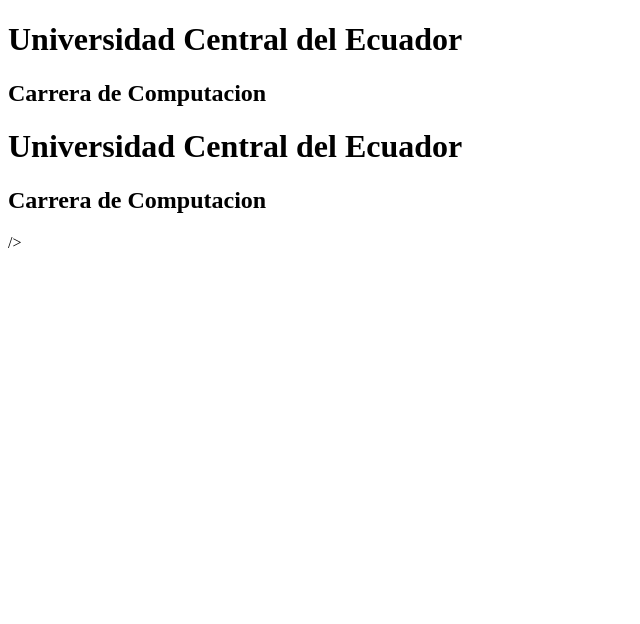
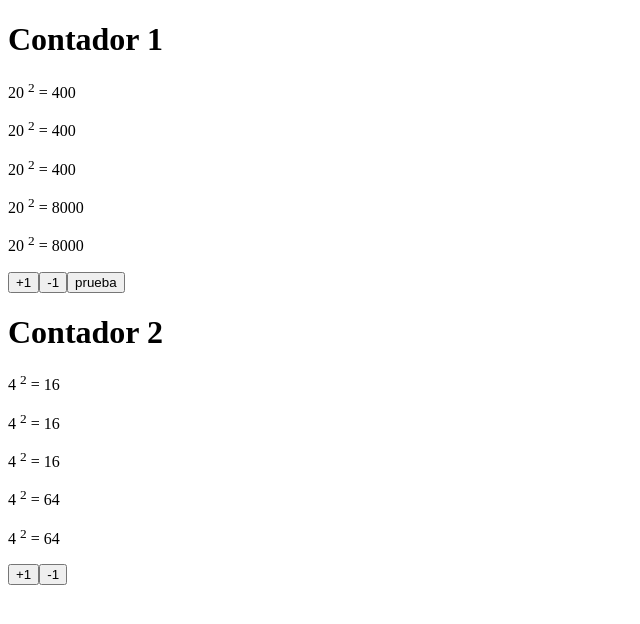
Before and after one commit to Michael-Barrionuevo/pw_vue_u2_mb, a Vue app: page / in a window 1280 px wide. Shown: the top 624 px of the page, without its empty margins (0-640 px from the left). Built offline with nearby package versions, Linux system fonts and the light colour scheme.

Commit message:
Taller 14

```diff
--- a/src/App.vue
+++ b/src/App.vue
@@ -1,16 +1,25 @@
 <template>
   <div>
-    <ContadorView></ContadorView> />
+  </div>
+  <div>
+      <ContadorView/>
+  </div>
+  <div>
+
   </div>
 </template>
 
-<script>
-import ContadorView from "../src/views/ContadorView.vue";
-export default {
-  components: {
-    ContadorView,
-  },
-};
+<script >
+import ContadorView from './views/ContadorView.vue';
+export default{
+    components: {
+        ContadorView
+    }
+  }
+
+
+
+
 </script>
 
 <style>
--- a/src/components/Contador.vue
+++ b/src/components/Contador.vue
@@ -1,15 +1,76 @@
 <template>
   <div>
 
-    <h1>Universidad Central del Ecuador</h1>
-    <h2>Carrera de Computacion</h2>
+    <h1>{{ tit }}</h1>
+
+    <p>{{ numero }} <sup>2</sup> = {{ calculaCuadrado}}</p>
+    <p>{{ numero }} <sup>2</sup> = {{ calculaCuadrado}}</p>
+    <p>{{ numero }} <sup>2</sup> = {{ calculaCuadrado}}</p>
+    <p>{{ numero }} <sup>2</sup> = {{ calculaCubo }}</p>
+    <p>{{ numero }} <sup>2</sup> = {{ obtenerCubo()}}</p>
+
+    <div>
+      <button @:click="incrementar()">+1</button>
+      <button @:click="decrementar()">-1</button>
+      <button v-show="mostrar">prueba</button>
+    </div>
   </div>
 </template>
 
 <script>
+
+// Variable llamada numero inicializada en 10, {{}} para usar javascript
 export default {
+  data(){
+    return {
+      numero: this.inicio,
+      titulo: "Contador"
+    };
+  },
+  methods: {
+    obtenerCuadrado(){
+      console.log("Entro a obtener cuadrado");
+      return this.numero * this.numero; // cuando usamos una propiedad reactiva debemos usar this
+    },
+    obtenerCubo(){
+      return this.numero * this.numero * this.numero;
+    },
 
-}
+    incrementar(){
+      console.log(this.tit)
+      this.numero ++;
+    },
+    decrementar(){
+      this.numero --;
+    },
+
+  },
+  computed:{
+    calculaCuadrado(){
+      console.log("Entro a propiedad computada");
+      return this.numero * this.numero;
+    },
+
+    calculaCubo(){
+      console.log("Entro a propiedad computada");
+      return this.numero * this.numero * this.numero;
+    },
+
+  },
+ /*props:["tit","inicio","mostrar"],declaracion basica de props*/
+ props:{
+  tit: String,
+  inicio: {
+    type: Number,
+    default: 99,
+    validator(value){
+      return value >10;
+    }
+  },
+  mostrar: Boolean
+ }
+ /* String, Number, Boolean, Array, Object, Date, Function, BigInt*/
+};
 </script>
 
 <style>
--- a/src/views/ContadorView.vue
+++ b/src/views/ContadorView.vue
@@ -1,19 +1,19 @@
 <template>
   <div>
-    <Contador/>
-    <Contador/>
+     <Contador tit="Contador 1" v-bind:inicio="20" :mostrar="true"/>
+     <Contador tit="Contador 2" :inicio="4" :mostrar="false"/>
 
   </div>
 </template>
 
-<script>
-import Contador from "../components/Contador.vue";
-export default {
+<script >
+import Contador from "../components/Contador.vue"
+export default{
     components: {
-        Contador,
-    },
+        Contador
+    }
+  }
 
-}
 </script>
 
 <style>
```
